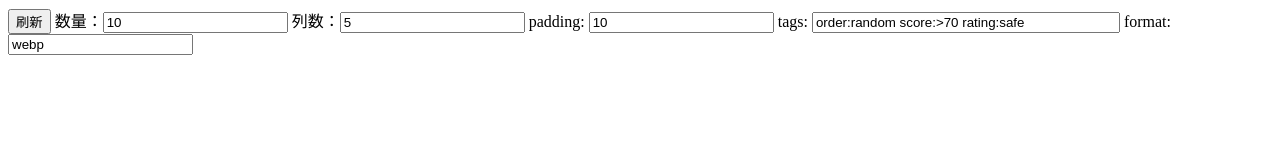
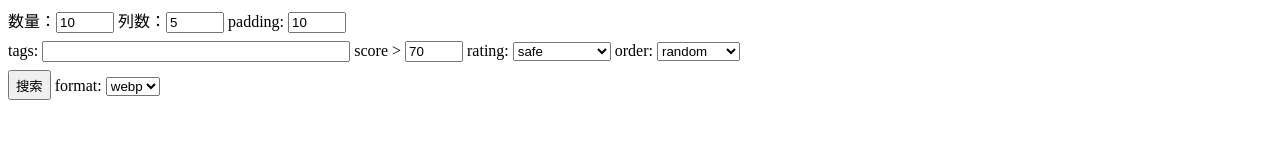
Before and after one commit to judgeou/yande-random, a website: page index.html in a window 1280 px wide. Drawn offline with nearby package versions, Linux system fonts and the light colour scheme.

Commit message:
add some options

```diff
--- a/index.html
+++ b/index.html
@@ -4,7 +4,7 @@
   <meta charset="UTF-8">
   <meta http-equiv="X-UA-Compatible" content="IE=edge">
   <meta name="viewport" content="width=device-width, initial-scale=1.0">
-  <title>Document</title>
+  <title>yande-random</title>
 
   <script src="https://cdn.jsdelivr.net/npm/vue@2.7.10/dist/vue.js"></script>
 
@@ -21,19 +21,50 @@
       max-width: 100%;
       max-height: 100%;
     }
+    .row {
+      margin-bottom: 0.5em;
+    }
   </style>
 </head>
 <body>
   <div id="app">
-    <div>
-      <button @click="refresh" :disabled="is_loading">刷新</button>
+    <div class="row">
 
-      数量：<input type="number" v-model="count">
-      列数：<input type="number" v-model="colsize">
-      padding: <input type="number" v-model="padding">
+      数量：<input type="number" v-model="count" style="width: 50px;">
+      列数：<input type="number" v-model="colsize" style="width: 50px;">
+      padding: <input type="number" v-model="padding" style="width: 50px;">
 
+
+    </div>
+
+    <div class="row">
       tags: <input type="text" v-model="tags" style="width: 300px;">
-      format: <input type="text" v-model="format" placeholder="format">
+      score > <input type="number" v-model="score" style="width: 50px;">
+      rating:
+      <select v-model="rating">
+        <option value="safe">safe</option>
+        <option value="explicit">explicit</option>
+        <option value="questionable">questionable</option>
+      </select>
+      order:
+      <select v-model="order">
+        <option value="id">id</option>
+        <option value="score">score</option>
+        <option value="mpixels">mpixels</option>
+        <option value="landscape">landscape</option>
+        <option value="portrait">portrait</option>
+        <option value="vote">vote</option>
+        <option value="random">random</option>
+      </select>
+    </div>
+
+    <div class="row">
+      <button @click="refresh" :disabled="is_loading" style="height: 30px;">搜索</button>
+      format:
+      <select v-model="format">
+        <option value="jpg">jpg</option>
+        <option value="webp">webp</option>
+      </select>
     </div>
 
     <ul :style="{ 'column-count': colsize }">
@@ -52,8 +83,12 @@
           count: 10,
           colsize: 5,
           padding: 10,
+
           format: 'webp',
-          tags: 'order:random score:>70 rating:safe',
+          tags: '',
+          score: 70,
+          rating: 'safe',
+          order: 'random',
 
           seq: 1,
           items: [],
@@ -63,10 +98,23 @@
       },
       methods: {
         async refresh () {
-          let { count, format, tags } = this
+          let { count, format, tags, rating, score, order } = this
+          let tags_param = tags
+
+          if (score) {
+            tags_param += ` score:>${score}`
+          }
+
+          if (rating) {
+            tags_param += ` rating:${rating}`
+          }
+
+          if (order) {
+            tags_param += ` order:${order}`
+          }
 
           this.is_loading = true
-          let items = await (await fetch(`/api/yande-post?tags=${encodeURIComponent(tags)}`)).json()
+          let items = await (await fetch(`/api/yande-post?tags=${encodeURIComponent(tags_param)}`)).json()
 
           this.items = items.slice(0, count).map(item => {
             return {
```
